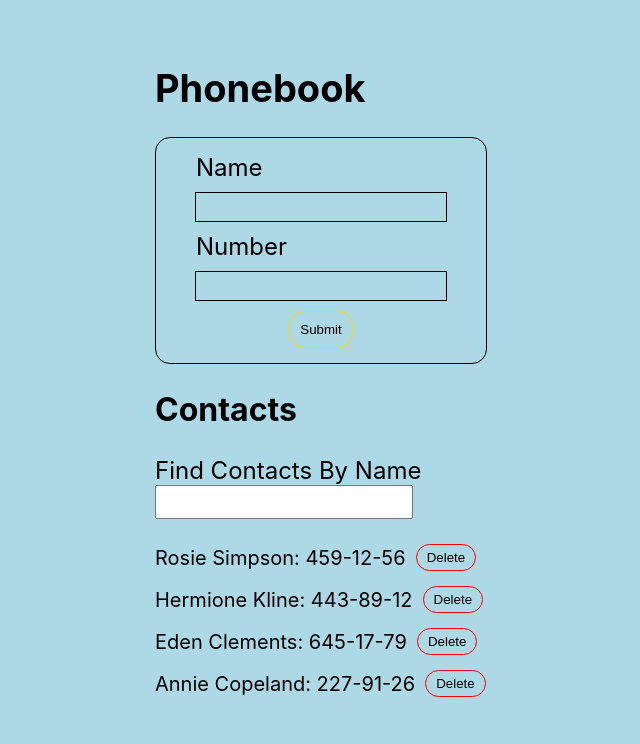
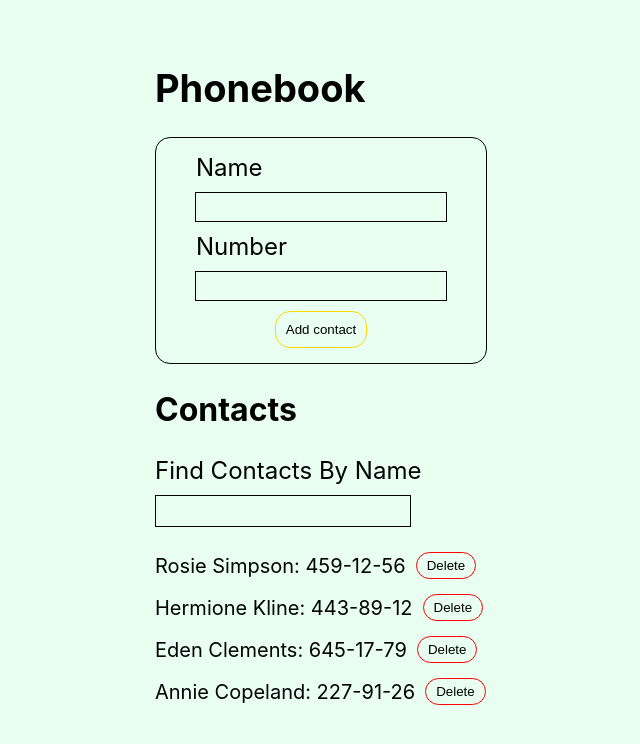
Before and after one commit to VeronikaVS90/goit-react-hw-02-phonebook, a React (Create React App) app: page / in a window 1280 px wide. Shown: the top 744 px of the page, without its empty margins (285-925 px from the left). Built offline with nearby package versions, Linux system fonts and the light colour scheme.

Commit message:
added some styles

```diff
--- a/src/components/ContactList/ContactList.styled.jsx
+++ b/src/components/ContactList/ContactList.styled.jsx
@@ -25,6 +25,6 @@ export const DeleteButton = styled.button`
   &:hover,
   &:focus {
     color: #fff;
-    background-color: grey;
+    background-color: red;
   }
 `;
--- a/src/components/Filter/Filter.styled.jsx
+++ b/src/components/Filter/Filter.styled.jsx
@@ -8,6 +8,9 @@ export const FilterWrapper = styled.div`
 export const FilterInput = styled.input`
   width: 250px;
   font-size: 24px;
+  background-color: transparent;
+  border: 1px solid black;
+  margin-top: 10px;
 `;
 
 export const FilterLabel = styled.label`
--- a/src/components/Form/Form.jsx
+++ b/src/components/Form/Form.jsx
@@ -56,7 +56,7 @@ export const ContactForm = ({ onSubmit }) => {
                 <FormInput type="text" name="number" id={numberID} />
                 <ErrMessage name="number" component="div" />
 
-                <SubmitButton type="submit">Submit</SubmitButton>
+                <SubmitButton type="submit">Add contact</SubmitButton>
             </AppForm>
         </Formik>
     );
--- a/src/components/Form/Form.styled.jsx
+++ b/src/components/Form/Form.styled.jsx
@@ -44,7 +44,7 @@ export const SubmitButton = styled.button`
   &:hover,
   &:focus {
     cursor: pointer;
-    background-color: gray;
+    background-color: #fed800;
     color: #fff;
   }
 `;
--- a/src/index.css
+++ b/src/index.css
@@ -7,7 +7,7 @@ body {
     sans-serif;
   -webkit-font-smoothing: antialiased;
   -moz-osx-font-smoothing: grayscale;
-  background-color: lightblue;
+  background-color: #e8fff1;
 }
 
 code {
```
